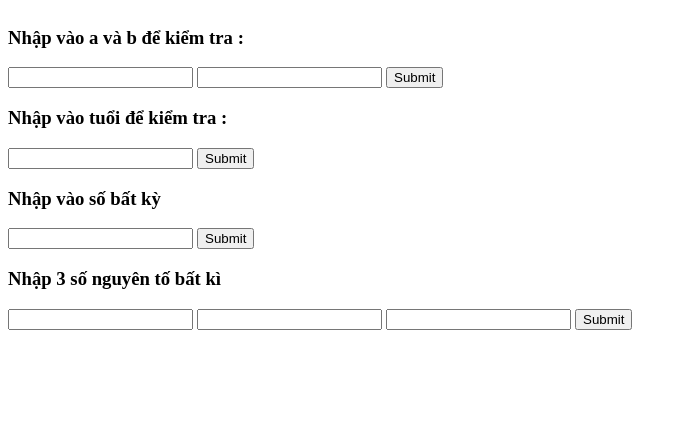
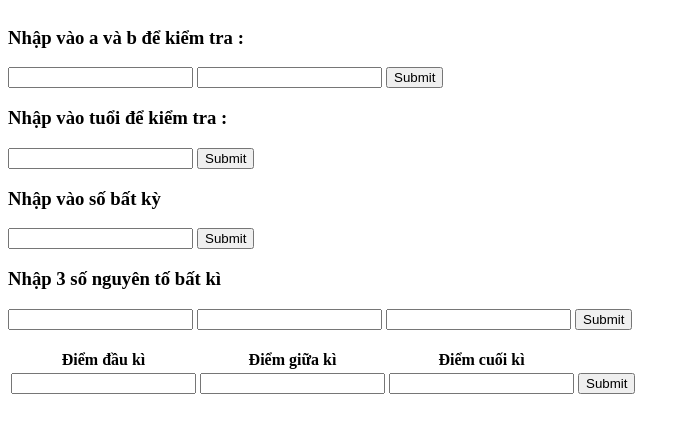
Before and after one commit to cuongnguyen90/luyen-tap, a plain HTML site: page index.html in a window 1280 px wide. Shown: the whole page, without its empty margins (0-690 px from the left). Drawn offline with Linux system fonts and the light colour scheme.

Commit message:
Update code new !

```diff
--- a/index.html
+++ b/index.html
@@ -25,6 +25,23 @@
         <input type="number" name="num_2" id="num_2">
         <input type="number" name="num_3" id="num_3">
         <input type="button" value="Submit" onclick="checkSo()">
+        <br/>
+        <br/>
+        <table>
+            <tr>
+                <th>Điểm đầu kì</th>
+                <th>Điểm giữa kì</th>
+                <th>Điểm cuối kì</th>
+                <th></th>
+            </tr>
+            <tr>
+                <td><input type="number" name="" id="mark_1"></td>
+                <td><input type="number" name="" id="mark_2"></td>
+                <td><input type="number" name="" id="mark_3"></td>
+                <td><input type="button" onclick="tinhDiem()" value="Submit"></td>
+            </tr>
+
+        </table>
     </div>
     <div class="main2" style="float: left">
         <p id="result"></p>
@@ -81,6 +98,23 @@
 
 
     }
+    function tinhDiem() {
+        _a = document.getElementById('mark_1').value;
+        _b = document.getElementById('mark_2').value;
+        _c = document.getElementById('mark_3').value;
+
+        average = (_a+_b+_c)/3;
+        if ( 5 <= average < 6.5){
+            document.getElementById('result').innerHTML = "TB";
+        }else if (6.5 <=  average < 8){
+            document.getElementById('result').innerHTML = "Kha"
+        }else if( 8 <= average < 9){
+            document.getElementById('result').innerHTMl = "Gioi"
+        }else{
+            document.getElementById('result').innerHTML = "Yeu";
+        }
+    }
+
 
 </script>
 </body>
```
